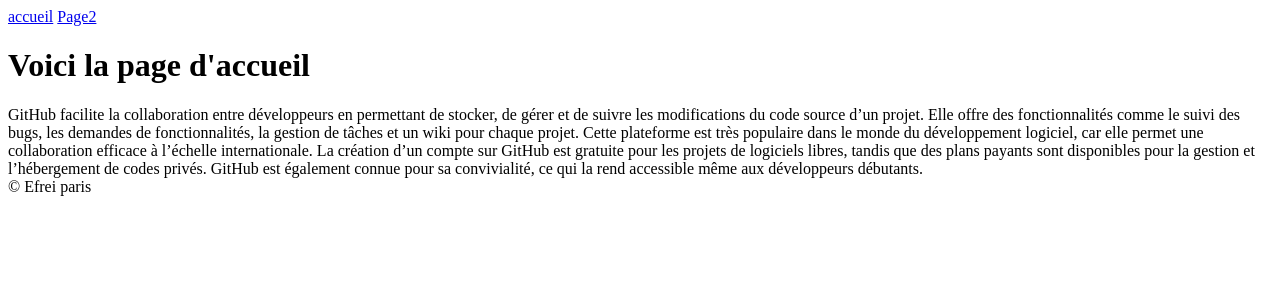
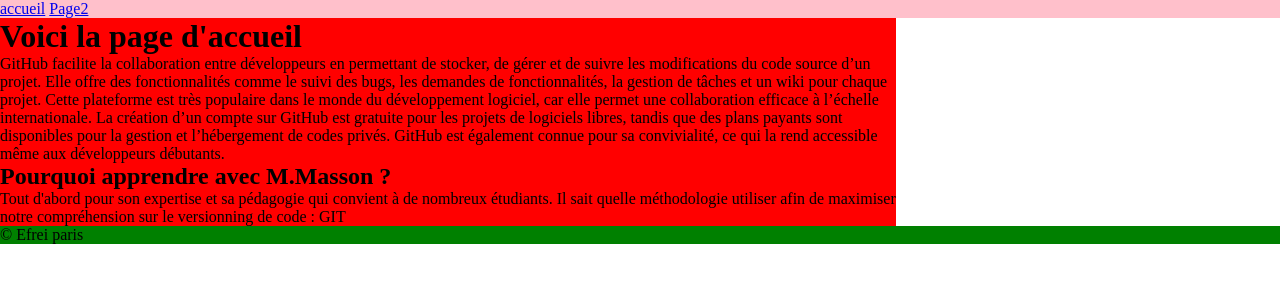
Before and after one commit to ChenTo001/Projet_Site, a plain HTML site: page site/index.html in a window 1280 px wide. Drawn offline with Linux system fonts and the light colour scheme.

Commit message:
Deuxieme version de l'accueil

```diff
--- a/site/index.html
+++ b/site/index.html
@@ -6,13 +6,14 @@
 		<meta charset="utf-8">
 		<meta name = "description" content="">
 		<title>Site git</title>
+		<link rel="stylesheet" href="css/style.css">
 	</head>
 
 	<body>
 		<header>
 			<nav>
 				<a href="index.html">accueil</a>
-				<a href="/html/page2.html">Page2</a>
+				<a href="html/page2.html">Page2</a>
 			</nav>
 		</header>
 
@@ -27,6 +28,12 @@
 				La création d’un compte sur GitHub est gratuite pour les projets de logiciels libres, tandis que des plans payants sont disponibles pour la gestion et l’hébergement de codes privés. GitHub est également connue pour sa convivialité, ce qui la rend accessible même aux développeurs débutants.
 
 			</article>
+			<h2>
+				Pourquoi apprendre avec M.Masson ?
+			</h2>
+			<article>Tout d'abord pour son expertise et sa pédagogie qui convient à de nombreux étudiants. Il sait quelle méthodologie utiliser afin de maximiser notre compréhension sur le versionning de code : GIT
+			</h2>
+
 		</main>
 
 		<footer>
@@ -38,3 +45,4 @@
 
 
 	</body>
+</html>
```
